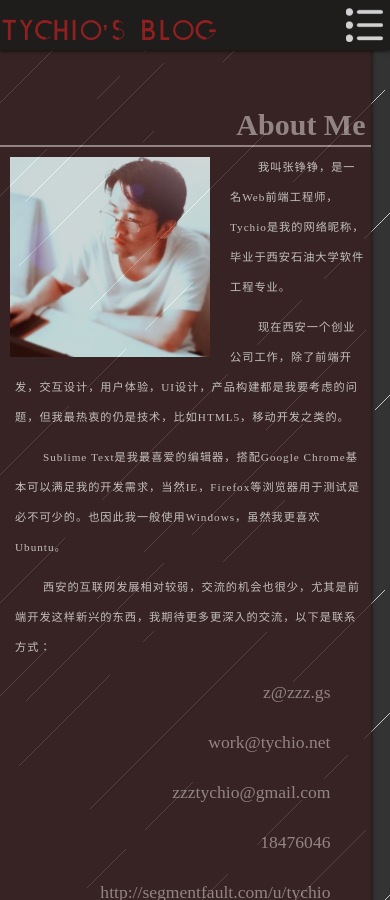
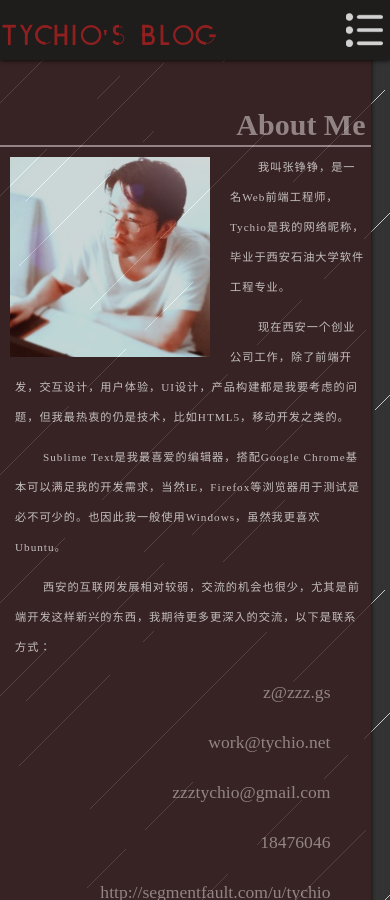
Before and after one commit to tychio/old_blog, a Jekyll site: the page built from about.html, in a window 390 px wide and 900 px high. Built offline with Jekyll 4.4.1, drawn with Linux system fonts in a browser that asks for light colours; some web fonts are replaced; Markdown is read by kramdown in place of the engine named in the settings.

```diff
--- a/css/style.css
+++ b/css/style.css
@@ -67,8 +67,8 @@
 footer a#backtop{width:0%}
 }@media all and (min-width: 641px) and (max-width: 900px){header div#top nav a{margin:0;font-size:.7rem}
 section dl dd a h4{font-weight:bold}
-}@media all and (max-width: 640px){header div#top{min-width:240px;width:100%;margin:5px 0;}
-header div#top h1{margin-top:5px}
+}@media all and (max-width: 640px){header div#top{min-width:240px;width:100%;margin:10px 0;}
+header div#top h1{margin-top:10px}
 header div#top nav{overflow:hidden;position:static;height:0;width:100%;margin:0;background:#1f1c1c;}
 header div#top nav a{display:block;height:40px;line-height:40px;padding:0;}
 header div#top nav a:hover{background:#808080}
@@ -78,6 +78,6 @@
 section dl dd a h4{font-size:1.1rem}
 section dl dd a time{display:none}
 section dl dd article{font-size:.7rem;}
-section dl dd article time{padding:5px}
+section dl dd article time{padding:10px}
 footer a#backtop{min-width:30px}
 }
```
Also changed, not shown: css/style.styl (+4 -3 lines).
